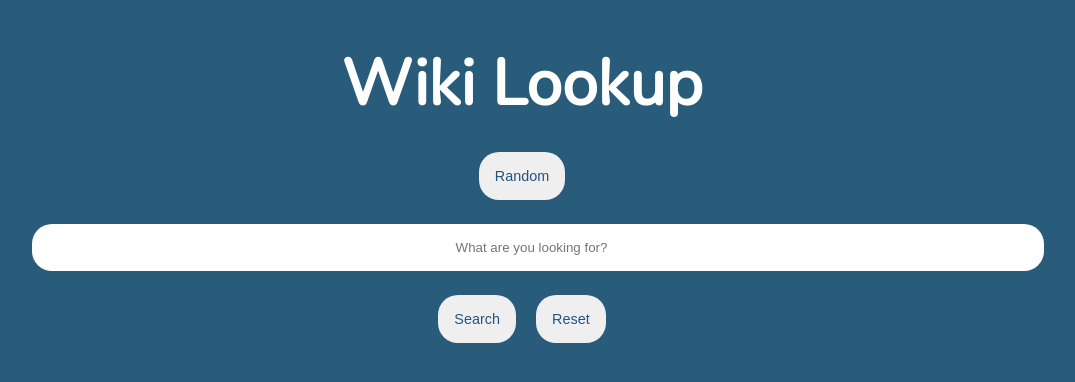
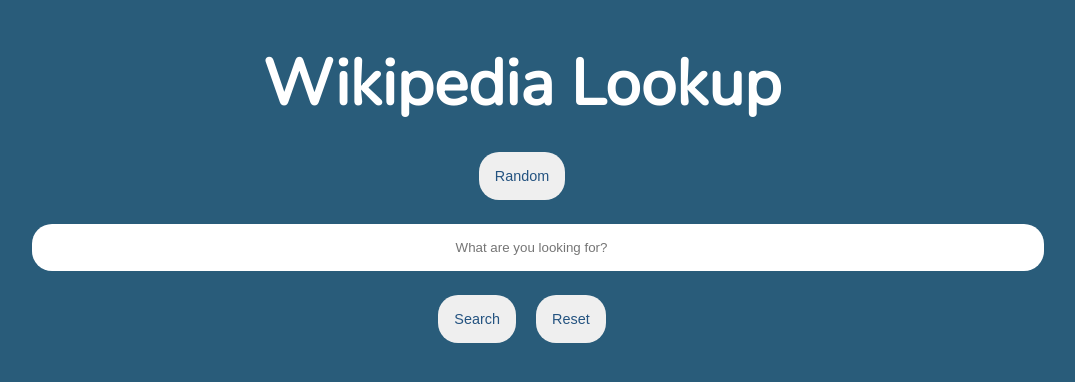
Before and after one commit to optimusam/wikipedia-viewer, a plain HTML site: page index.html in a window 1280 px wide. Shown: the whole page, without its empty margins (118-1193 px from the left). Drawn offline with nearby package versions, Linux system fonts and the light colour scheme.

Commit message:
wiki to Wikipedia

```diff
--- a/index.html
+++ b/index.html
@@ -6,11 +6,11 @@
     <meta http-equiv="X-UA-Compatible" content="ie=edge">
     <link href="https://fonts.googleapis.com/css?family=Nunito" rel="stylesheet">
     <link rel="stylesheet" href="style.css">
-    <title>Wiki Lookup</title>
+    <title>Wikipedia Lookup</title>
 </head>
 <body>
     <div class="container">
-        <h1>Wiki Lookup</h1>
+        <h1>Wikipedia Lookup</h1>
         <div class="search">
         <button class="btn" id="randbtn">Random</button>
         <form action="#">
```
